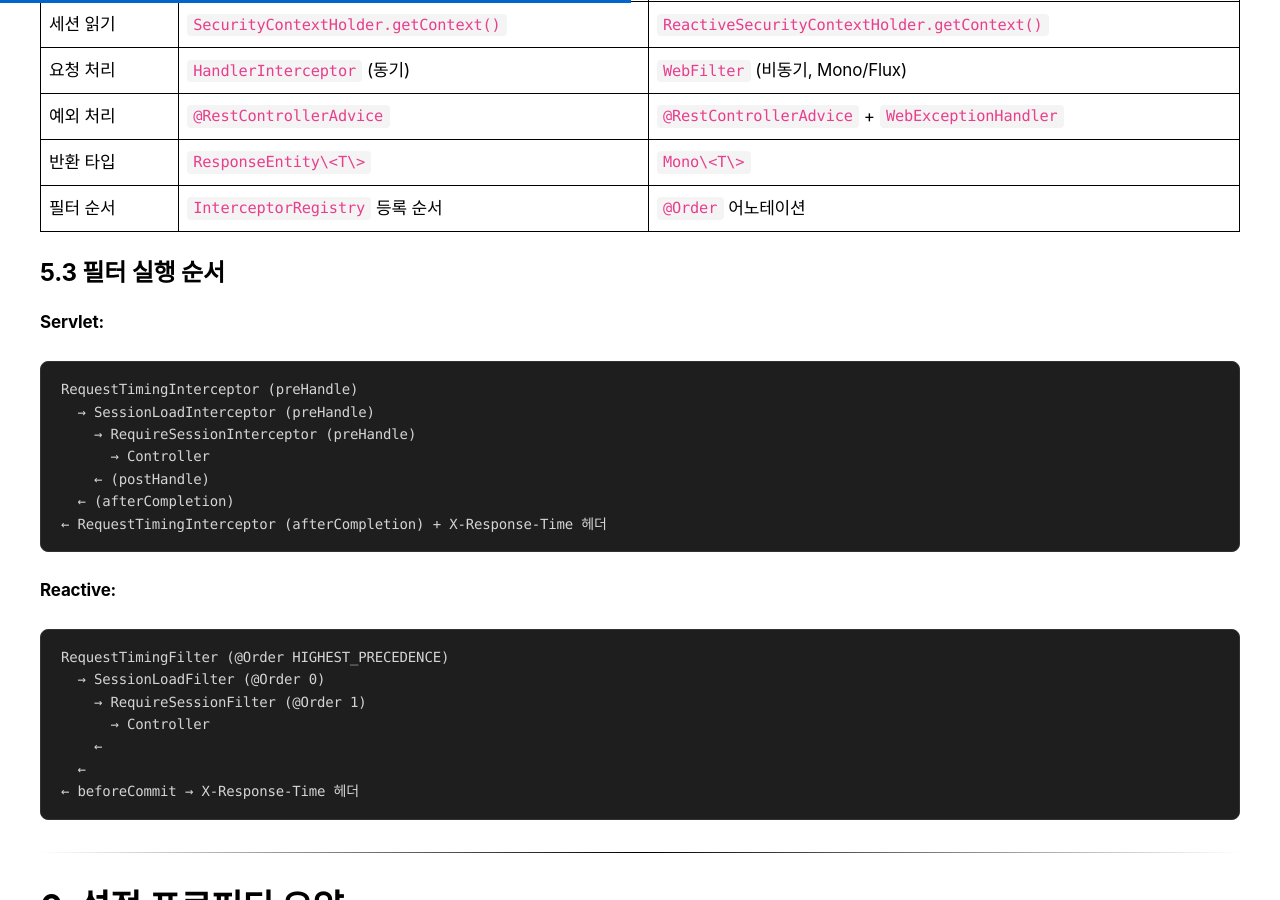
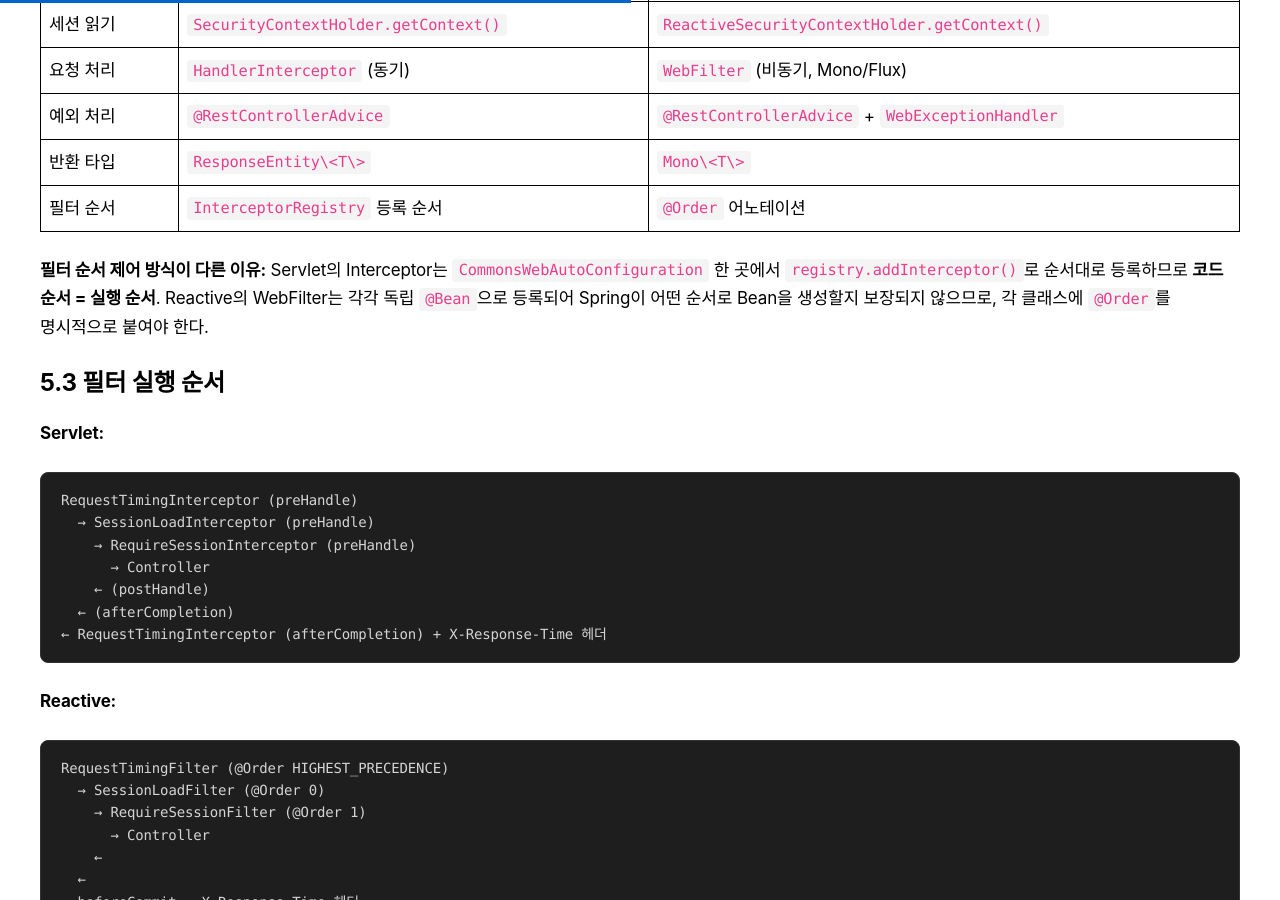
Before and after one commit to khjzzm/khjzzm.github.io, a Jekyll site: the page built from _posts/2026-04-07-commons-review.md, in a window 1280 px wide and 900 px high, scrolled down 32463 px. Built offline with Jekyll 4.4.1, drawn with Linux system fonts in a browser that asks for light colours; some web fonts are replaced; comment, search, counter and statistics services are not loaded.

Commit message:
docs: Commons 리뷰 Servlet/Reactive 필터 순서 제어 방식 차이 설명 추가
Co-Authored-By: Claude Opus 4.6 (1M context) <noreply@anthropic.com>

```diff
--- a/_posts/2026-04-07-commons-review.md
+++ b/_posts/2026-04-07-commons-review.md
@@ -1185,6 +1185,8 @@ class ApiClientException(
 | 반환 타입 | `ResponseEntity\<T\>` | `Mono\<T\>` |
 | 필터 순서 | `InterceptorRegistry` 등록 순서 | `@Order` 어노테이션 |
 
+**필터 순서 제어 방식이 다른 이유:** Servlet의 Interceptor는 `CommonsWebAutoConfiguration` 한 곳에서 `registry.addInterceptor()`로 순서대로 등록하므로 **코드 순서 = 실행 순서**. Reactive의 WebFilter는 각각 독립 `@Bean`으로 등록되어 Spring이 어떤 순서로 Bean을 생성할지 보장되지 않으므로, 각 클래스에 `@Order`를 명시적으로 붙여야 한다.
+
 ### 5.3 필터 실행 순서
 
 **Servlet:**
```
